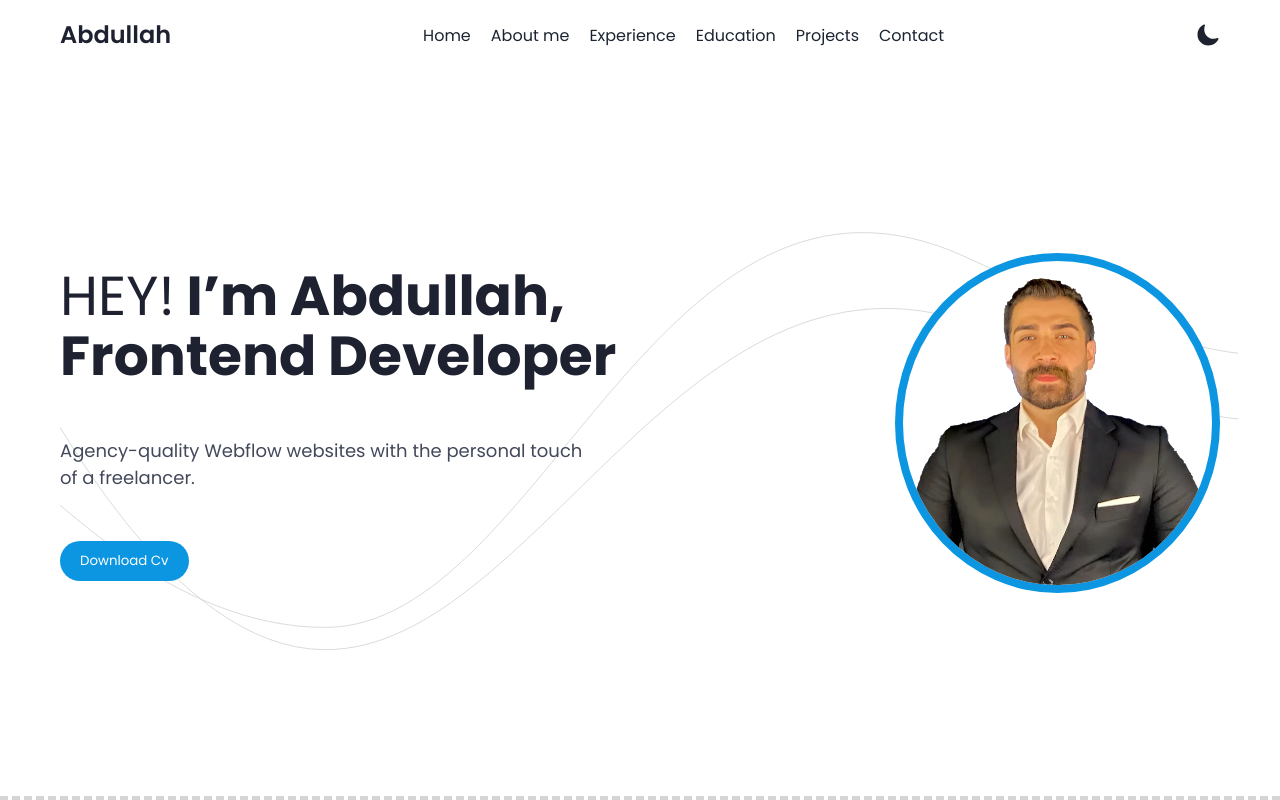
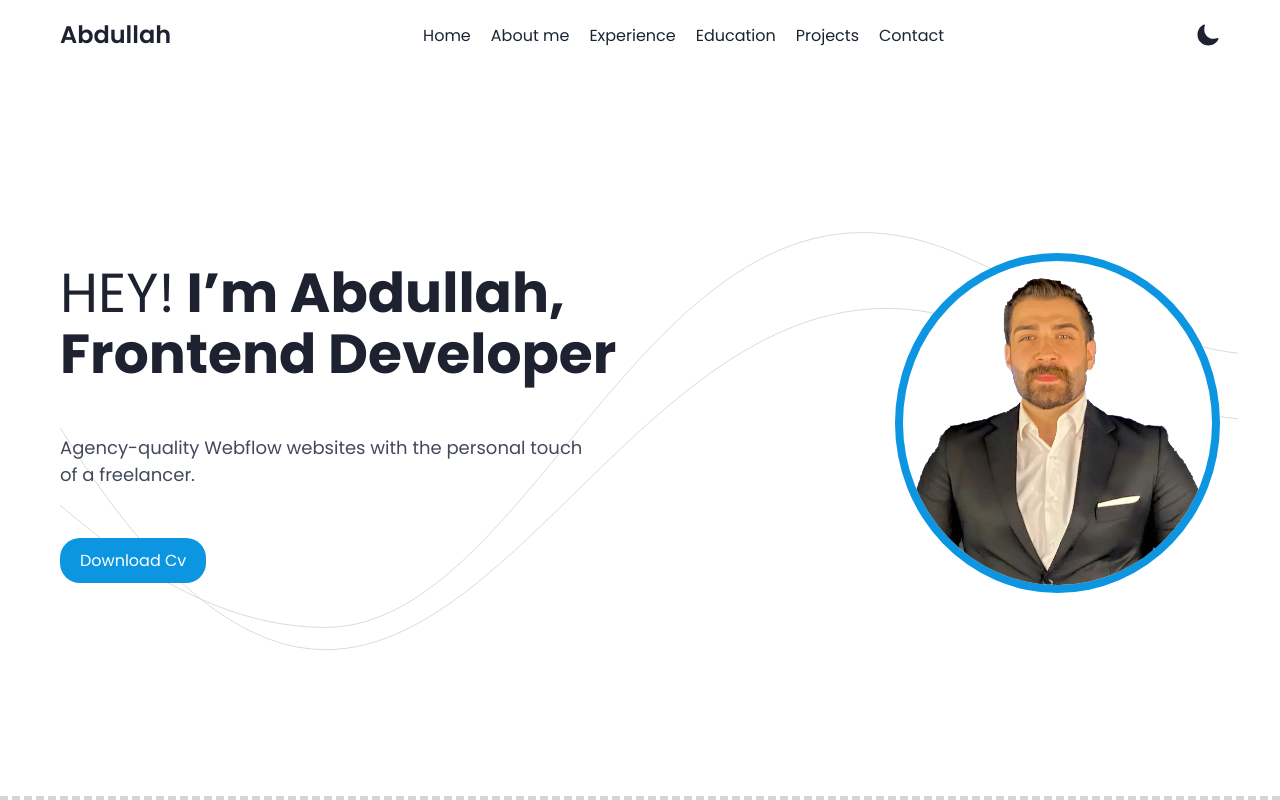
Before and after one commit to Engabdullahaljamal/my-portfolio-, a React (Vite) app: page / in a window 1280 px wide. Shown: the top 800 px of the page. Built offline with nearby package versions, Linux system fonts and the light colour scheme; a web font is replaced by a local one.

Commit message:
new update

```diff
--- a/src/component/Hero/Hero.css
+++ b/src/component/Hero/Hero.css
@@ -86,6 +86,8 @@
     cursor: pointer;
     z-index: 3;
     color: white;
+    font-size: 16px;
+    text-align: center;
 }
 
 .hero img {
```
